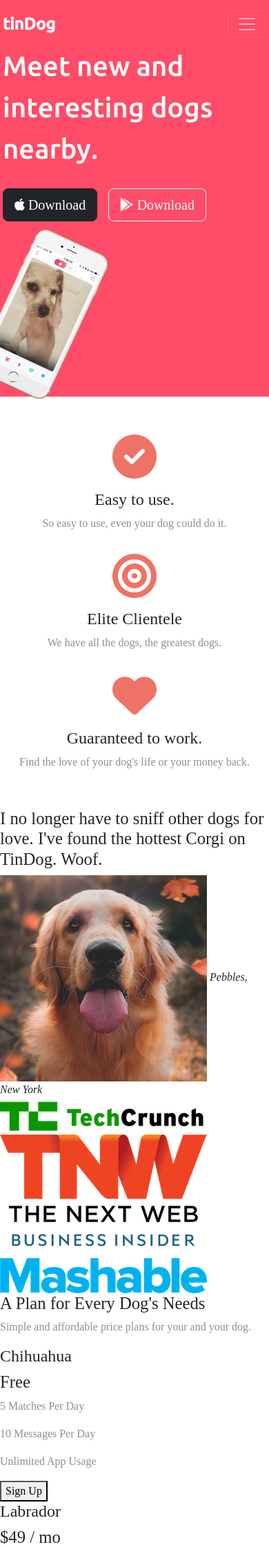
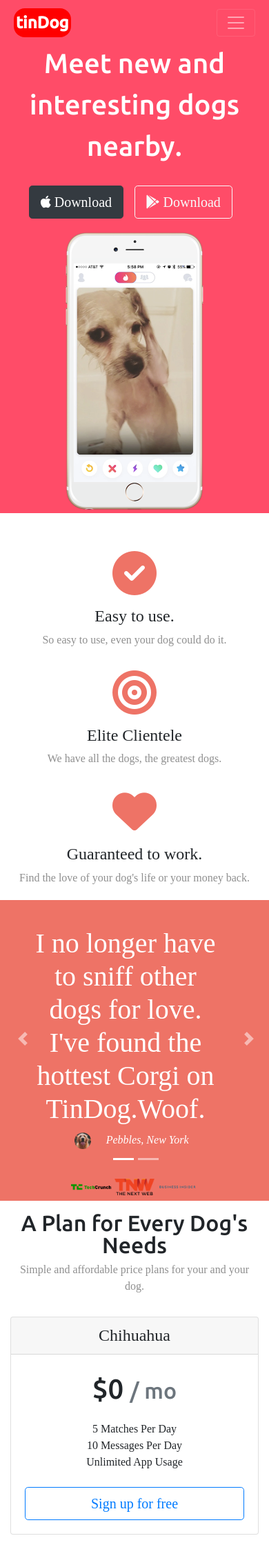
Before and after one commit to lokhandeganesh/Web-Development-Bootcamp, a web app: file TinDog-Start-master/index.html in a window 390 px wide. Shown: the top 2243 px of the page at 69% size. Run offline with its HTML, style and script files only (its server is not run), Linux system fonts and the light colour scheme; some libraries are stand-ins or nearby versions.

Commit message:
Chapter 7 until Media Query Breakpoints

```diff
--- a/TinDog-Start-master/css/styles.css
+++ b/TinDog-Start-master/css/styles.css
@@ -9,6 +9,12 @@
   line-height: 1.5;
 }
 
+h2 {
+  font-family: "Montserrat-Black", "Ubuntu", sans-serif;
+  font-size: 2rem;
+  line-height: 1;
+}
+
 h3 {
   font-family: "Montserrat-Bold";
   font-size: 1.5rem;
@@ -18,10 +24,21 @@
   color: #8f8f8f;
 }
 
+#testimonials p {
+  color: #000000;
+}
+
 /* ID's */
 #title {
   color: #ffffff;
   background-color: #ff4c68;
+}
+
+.navbar-brand {
+  color: #ffffff;
+  background-color: #ff0000;
+  border-radius: 1rem;
+  padding: 0.2rem;
 }
 
 /* Class */
@@ -57,13 +74,19 @@
 /* Title Image */
 
 .title-image {
-  width: 30%;
+  width: 200px;
+  height: auto;
   transform: rotate(25deg);
+  position: absolute;
+  /* z-index: -1; */
 }
 
 /* Features */
 #features {
-  padding: 10% 1%;
+  background-color: #ffffff;
+  padding: 10% 1% 1%;
+  position: relative;
+  z-index: 1;
 }
 .features-info {
   text-align: center;
@@ -77,3 +100,57 @@
 .feature-icon:hover {
   color: #ff4c68;
 }
+
+/* Testimonial Section */
+#testimonials {
+  padding-left: 1%;
+  text-align: center;
+  background-color: #ee7366;
+  color: #ffffff;
+}
+
+.testimonial-image {
+  width: 20%;
+  border-radius: 100%;
+  margin: 1%;
+}
+
+.testimonial-text {
+  font-size: 2.5rem;
+  font-family: "Monserrat-light";
+}
+
+.carousel-item {
+  padding: 10% 15%;
+}
+
+#user-name {
+  text-align: justify;
+}
+/* Press */
+#press {
+  padding-bottom: 2%;
+  text-align: center;
+  background-color: #ee7366;
+}
+
+.press-logo {
+  width: 15%;
+  /* margin: 5%; */
+}
+
+/* Call For Action */
+#cta {
+  background-color: #ff4c68;
+  text-align: center;
+}
+
+@media (max-width: 1028px) {
+  #title {
+    text-align: center;
+  }
+  .title-image {
+    position: static;
+    transform: rotate(0);
+  }
+}
--- a/TinDog-Start-master/index.html
+++ b/TinDog-Start-master/index.html
@@ -5,12 +5,30 @@
     <meta name="viewport" content="width=device-width, initial-scale=1" />
     <title>TinDog</title>
     <!-- Bootstrap -->
+    <!-- css -->
     <link
-      href="https://cdn.jsdelivr.net/npm/bootstrap@5.3.0-alpha3/dist/css/bootstrap.min.css"
       rel="stylesheet"
-      integrity="sha384-KK94CHFLLe+nY2dmCWGMq91rCGa5gtU4mk92HdvYe+M/SXH301p5ILy+dN9+nJOZ"
+      href="https://cdn.jsdelivr.net/npm/bootstrap@4.0.0/dist/css/bootstrap.min.css"
+      integrity="sha384-Gn5384xqQ1aoWXA+058RXPxPg6fy4IWvTNh0E263XmFcJlSAwiGgFAW/dAiS6JXm"
       crossorigin="anonymous"
     />
+    <!-- js -->
+    <script
+      src="https://code.jquery.com/jquery-3.2.1.slim.min.js"
+      integrity="sha384-KJ3o2DKtIkvYIK3UENzmM7KCkRr/rE9/Qpg6aAZGJwFDMVNA/GpGFF93hXpG5KkN"
+      crossorigin="anonymous"
+    ></script>
+    <script
+      src="https://cdn.jsdelivr.net/npm/popper.js@1.12.9/dist/umd/popper.min.js"
+      integrity="sha384-ApNbgh9B+Y1QKtv3Rn7W3mgPxhU9K/ScQsAP7hUibX39j7fakFPskvXusvfa0b4Q"
+      crossorigin="anonymous"
+    ></script>
+    <script
+      src="https://cdn.jsdelivr.net/npm/bootstrap@4.0.0/dist/js/bootstrap.min.js"
+      integrity="sha384-JZR6Spejh4U02d8jOt6vLEHfe/JQGiRRSQQxSfFWpi1MquVdAyjUar5+76PVCmYl"
+      crossorigin="anonymous"
+    ></script>
+
     <!-- Google fonts -->
     <link rel="preconnect" href="https://fonts.googleapis.com" />
     <link rel="preconnect" href="https://fonts.gstatic.com" crossorigin />
@@ -61,10 +79,9 @@
           </div>
         </nav>
         <!-- Title -->
-        <div class="row">
-          <div class="col-lg-6">
+        <div class="row" id="title-row">
+          <div class="col-lg-6 col-md-6 col-sm-6">
             <h1>Meet new and interesting dogs nearby.</h1>
-
             <button type="button" class="btn btn-dark btn-lg download-button">
               <i class="fa-brands fa-apple"></i> Download
             </button>
@@ -75,9 +92,9 @@
               <i class="fa-brands fa-google-play"></i> Download
             </button>
           </div>
-          <div class="col-lg-6">
+          <div class="col-lg-6 col-md-6 col-sm-6">
             <img
-              class="title-image img-fluid"
+              class="rounded mx-auto d-block title-image"
               src="images/iphone6.png"
               alt="iphone-mockup"
             />
@@ -108,79 +125,229 @@
     </section>
 
     <!-- Testimonials -->
-
     <section id="testimonials">
-      <h2>
-        I no longer have to sniff other dogs for love. I've found the hottest
-        Corgi on TinDog. Woof.
-      </h2>
-      <img src="images/dog-img.jpg" alt="dog-profile" />
-      <em>Pebbles, New York</em>
-
-      <!-- <h2 class="testimonial-text">My dog used to be so lonely, but with TinDog's help, they've found the love of their life. I think.</h2>
-    <img class="testimonial-image" src="images/lady-img.jpg" alt="lady-profile">
-    <em>Beverly, Illinois</em> -->
+      <div
+        id="carouselExampleIndicators"
+        class="carousel slide"
+        data-interval="5000"
+        data-pause="hover"
+        data-ride="carousel"
+      >
+        <ol class="carousel-indicators">
+          <li
+            data-target="#carouselExampleIndicators"
+            data-slide-to="0"
+            class="active"
+          ></li>
+          <li data-target="#carouselExampleIndicators" data-slide-to="1"></li>
+        </ol>
+        <div class="carousel-inner row justify-content-md-center">
+          <div class="carousel-item active">
+            <h5 class="testimonial-text">
+              I no longer have to sniff other dogs for love. I've found the
+              hottest Corgi on TinDog.Woof.
+            </h5>
+            <img
+              class="img-fluid testimonial-image col col-lg-2 col-md-2"
+              src="images/dog-img.jpg"
+              alt="dog-profile"
+            />
+            <em id="user-name">Pebbles, New York</em>
+            <!--
+            <div class="carousel-caption d-none d-md-block">
+            </div> -->
+          </div>
+          <div class="carousel-item">
+            <h5 class="testimonial-text">
+              My dog used to be so lonely, but with TinDog's help, they've found
+              the love of their life. I think.
+            </h5>
+            <img
+              class="img-fluid testimonial-image col col-lg-2 col-md-2"
+              src="images/lady-img.jpg"
+              alt="lady-profile"
+            />
+            <em id="user-name">Beverly, Illinois</em>
+            <!-- <div class="carousel-caption d-none d-md-block">
+            </div> -->
+          </div>
+        </div>
+        <a
+          class="carousel-control-prev"
+          href="#carouselExampleIndicators"
+          role="button"
+          data-slide="prev"
+        >
+          <span class="carousel-control-prev-icon" aria-hidden="true"></span>
+          <span class="sr-only">Previous</span>
+        </a>
+        <a
+          class="carousel-control-next"
+          href="#carouselExampleIndicators"
+          role="button"
+          data-slide="next"
+        >
+          <span class="carousel-control-next-icon" aria-hidden="true"></span>
+          <span class="sr-only">Next</span>
+        </a>
+      </div>
     </section>
 
     <!-- Press -->
 
     <section id="press">
-      <img src="images/techcrunch.png" alt="tc-logo" />
-      <img src="images/tnw.png" alt="tnw-logo" />
-      <img src="images/bizinsider.png" alt="biz-insider-logo" />
-      <img src="images/mashable.png" alt="mashable-logo" />
+      <img class="press-logo" src="images/techcrunch.png" alt="tc-logo" />
+      <img class="press-logo" src="images/tnw.png" alt="tnw-logo" />
+      <img
+        class="press-logo"
+        src="images/bizinsider.png"
+        alt="biz-insider-logo"
+      />
+      <!-- <img class="press-logo" src="images/mashable.png" alt="mashable-logo" /> -->
     </section>
 
     <!-- Pricing -->
-
     <section id="pricing">
-      <h2>A Plan for Every Dog's Needs</h2>
-      <p>Simple and affordable price plans for your and your dog.</p>
-
-      <h3>Chihuahua</h3>
-      <h2>Free</h2>
-      <p>5 Matches Per Day</p>
-      <p>10 Messages Per Day</p>
-      <p>Unlimited App Usage</p>
-      <button type="button">Sign Up</button>
-
-      <h3>Labrador</h3>
-      <h2>$49 / mo</h2>
-      <p>Unlimited Matches</p>
-      <p>Unlimited Messages</p>
-      <p>Unlimited App Usage</p>
-      <button type="button">Sign Up</button>
-
-      <h3>Mastiff</h3>
-      <h2>$99 / mo</h2>
-      <p>Pirority Listing</p>
-      <p>Unlimited Matches</p>
-      <p>Unlimited Messages</p>
-      <p>Unlimited App Usage</p>
-      <button type="button">Sign Up</button>
+      <div class="pricing-header px-3 py-3 pt-md-5 pb-md-4 mx-auto text-center">
+        <h2>A Plan for Every Dog's Needs</h2>
+        <p>Simple and affordable price plans for your and your dog.</p>
+      </div>
+      <div class="container">
+        <div class="card-deck mb-3 text-center">
+          <div class="card mb-4 box-shadow">
+            <div class="card-header">
+              <h4 class="my-0 font-weight-normal">Chihuahua</h4>
+            </div>
+            <div class="card-body">
+              <h1 class="card-title pricing-card-title">
+                $0 <small class="text-muted">/ mo</small>
+              </h1>
+              <ul class="list-unstyled mt-3 mb-4">
+                <li>5 Matches Per Day</li>
+                <li>10 Messages Per Day</li>
+                <li>Unlimited App Usage</li>
+              </ul>
+              <button
+                type="button"
+                class="btn btn-lg btn-block btn-outline-primary"
+              >
+                Sign up for free
+              </button>
+            </div>
+          </div>
+          <div class="card mb-4 box-shadow">
+            <div class="card-header">
+              <h4 class="my-0 font-weight-normal">Labrador</h4>
+            </div>
+            <div class="card-body">
+              <h1 class="card-title pricing-card-title">
+                $49 <small class="text-muted">/ mo</small>
+              </h1>
+              <ul class="list-unstyled mt-3 mb-4">
+                <li>Unlimited Matches</li>
+                <li>Unlimited Messages</li>
+                <li>Unlimited App Usage</li>
+              </ul>
+              <button type="button" class="btn btn-lg btn-block btn-primary">
+                Sign up
+              </button>
+            </div>
+          </div>
+          <div class="card mb-4 box-shadow">
+            <div class="card-header">
+              <h4 class="my-0 font-weight-normal">Mastiff</h4>
+            </div>
+            <div class="card-body">
+              <h1 class="card-title pricing-card-title">
+                $99 <small class="text-muted">/ mo</small>
+              </h1>
+              <ul class="list-unstyled mt-3 mb-4">
+                <li>Pirority Listing</li>
+                <li>Unlimited Matches</li>
+                <li>Unlimited Messages</li>
+                <li>Unlimited App Usage</li>
+              </ul>
+              <button type="button" class="btn btn-lg btn-block btn-primary">
+                Sign up
+              </button>
+            </div>
+          </div>
+        </div>
+      </div>
     </section>
 
     <!-- Call to Action -->
-
     <section id="cta">
-      <h3>Find the True Love of Your Dog's Life Today.</h3>
-      <button type="button">Download</button>
-      <button type="button">Download</button>
+      <div class="container">
+        <h3 style="color: #ffffff">
+          Find the True Love of Your Dog's Life Today.
+        </h3>
+        <button type="button" class="btn btn-dark btn-lg download-button">
+          <i class="fa-brands fa-apple"></i> Download
+        </button>
+        <button
+          type="button"
+          class="btn btn-outline-light btn-lg download-button"
+        >
+          <i class="fa-brands fa-google-play"></i> Download
+        </button>
+      </div>
     </section>
 
     <!-- Footer -->
+    <footer class="pt-4 my-md-5 pt-md-5 border-top" id="footer">
+      <div class="container">
+        <div class="row">
+          <div class="col-12 col-md-3 col-sm-3">
+            <a
+              class="navbar-brand"
+              style="color: #ffffff; background-color: #ff4c68"
+              >tinDog</a
+            >
+            <small class="d-block mb-3 text-muted">© Copyright TinDog</small>
+          </div>
+          <div class="col-6 col-md-3 col-sm-3">
+            <h5>Features</h5>
+            <ul class="list-unstyled text-small">
+              <li><a class="text-muted" href="#">Cool stuff</a></li>
+              <li><a class="text-muted" href="#">Random feature</a></li>
+              <li><a class="text-muted" href="#">Team feature</a></li>
+              <li><a class="text-muted" href="#">Stuff for developers</a></li>
+              <li><a class="text-muted" href="#">Another one</a></li>
+              <li><a class="text-muted" href="#">Last time</a></li>
+            </ul>
+          </div>
+          <div class="col-6 col-md-3 col-sm-3">
+            <h5>Resources</h5>
+            <ul class="list-unstyled text-small">
+              <li><a class="text-muted" href="#">Resource</a></li>
+              <li><a class="text-muted" href="#">Resource name</a></li>
+              <li><a class="text-muted" href="#">Another resource</a></li>
+              <li><a class="text-muted" href="#">Final resource</a></li>
+            </ul>
+          </div>
+          <div class="col-6 col-md-3 col-sm-3">
+            <h5>About</h5>
+            <ul class="list-unstyled text-small">
+              <li><a class="text-muted" href="#">Team</a></li>
+              <li><a class="text-muted" href="#">Locations</a></li>
+              <li><a class="text-muted" href="#">Privacy</a></li>
+              <li><a class="text-muted" href="#">Terms</a></li>
+            </ul>
+          </div>
+        </div>
+      </div>
+    </footer>
 
-    <footer id="footer">
-      <p>© Copyright TinDog</p>
-    </footer>
+    <!-- Javascript file -->
     <script
       src="https://cdn.jsdelivr.net/npm/bootstrap@5.3.0-alpha3/dist/js/bootstrap.bundle.min.js"
       integrity="sha384-ENjdO4Dr2bkBIFxQpeoTz1HIcje39Wm4jDKdf19U8gI4ddQ3GYNS7NTKfAdVQSZe"
       crossorigin="anonymous"
     ></script>
-    <script
-      src="https://kit.fontawesome.com/a076d05399.js"
-      crossorigin="anonymous"
-    ></script>
+    <!-- <script
+    src="https://kit.fontawesome.com/a076d05399.js"
+    crossorigin="anonymous"
+  ></script> -->
   </body>
 </html>
```
